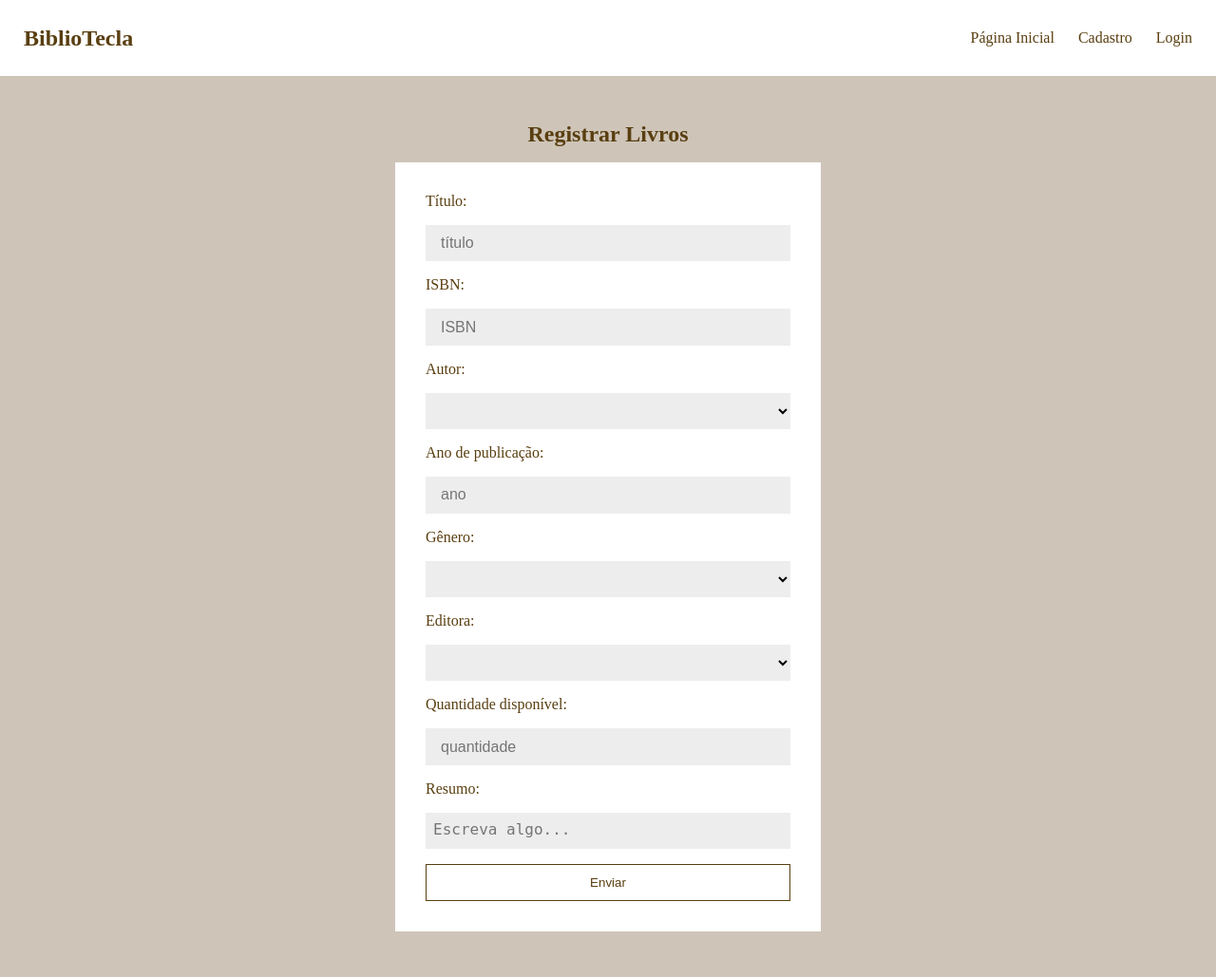
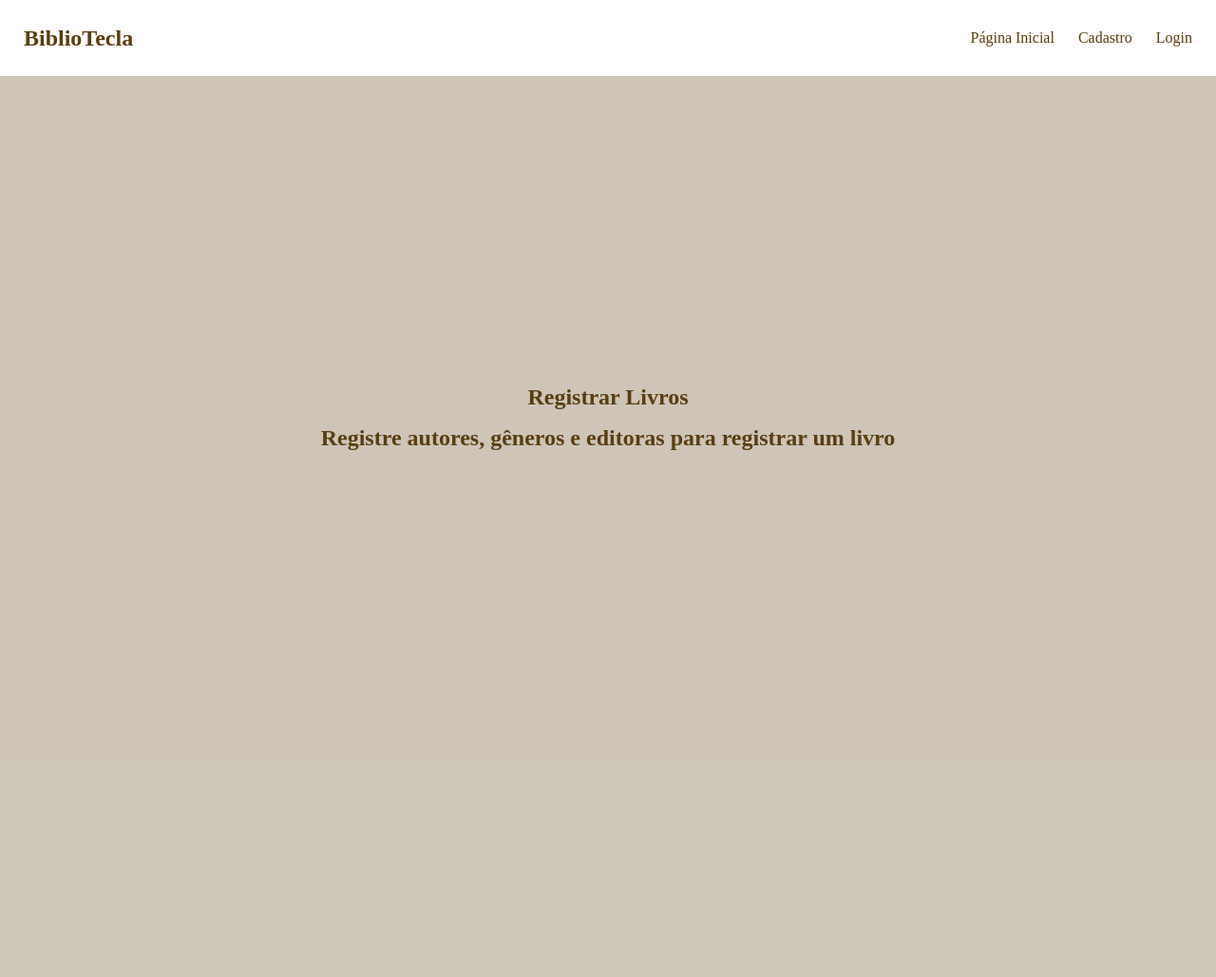
Before and after one commit to anaclaraa1/biblioteca, a Flask app: template templates/livros/register_livros.html in a window 1280 px wide. Shown: the whole page at 95% size. After the commit the page ends 474 px from the top, so only its background shows below. Run offline with Flask 3, Linux system fonts and the light colour scheme; the template is opened without the code that fills it, so the values that code supplies are empty.

Commit message:
Corrigir html do register livros

```diff
--- a/templates/livros/register_livros.html
+++ b/templates/livros/register_livros.html
@@ -9,7 +9,8 @@
 {% endblock %}
 
 {% block content %}
-    <form action="" method="post">
+    {% if lista_autores|length > 0 and lista_editoras|length > 0 and lista_generos|length > 0 %}
+        <form action="{{ url_for('livro.register_livros') }}" method="post">
             <label for="titulo">Título:</label>
             <input type="text" id="titulo" name="titulo" placeholder="título" required>
             <label for="ISBN">ISBN:</label>
@@ -39,5 +40,10 @@
             <label for="resumo">Resumo:</label>
             <textarea id="resumo" name="resumo" placeholder="Escreva algo..." required></textarea>
             <button>Enviar</button>
+
+    {% else %}
+        <h2>Registre autores, gêneros e editoras para registrar um livro</h2>
+    {% endif %}
+
     </form>
 {% endblock %}
```
Also changed, not shown: controllers/livro.py (+6 -5 lines). Lines whose indentation alone changed are shown as unchanged.
